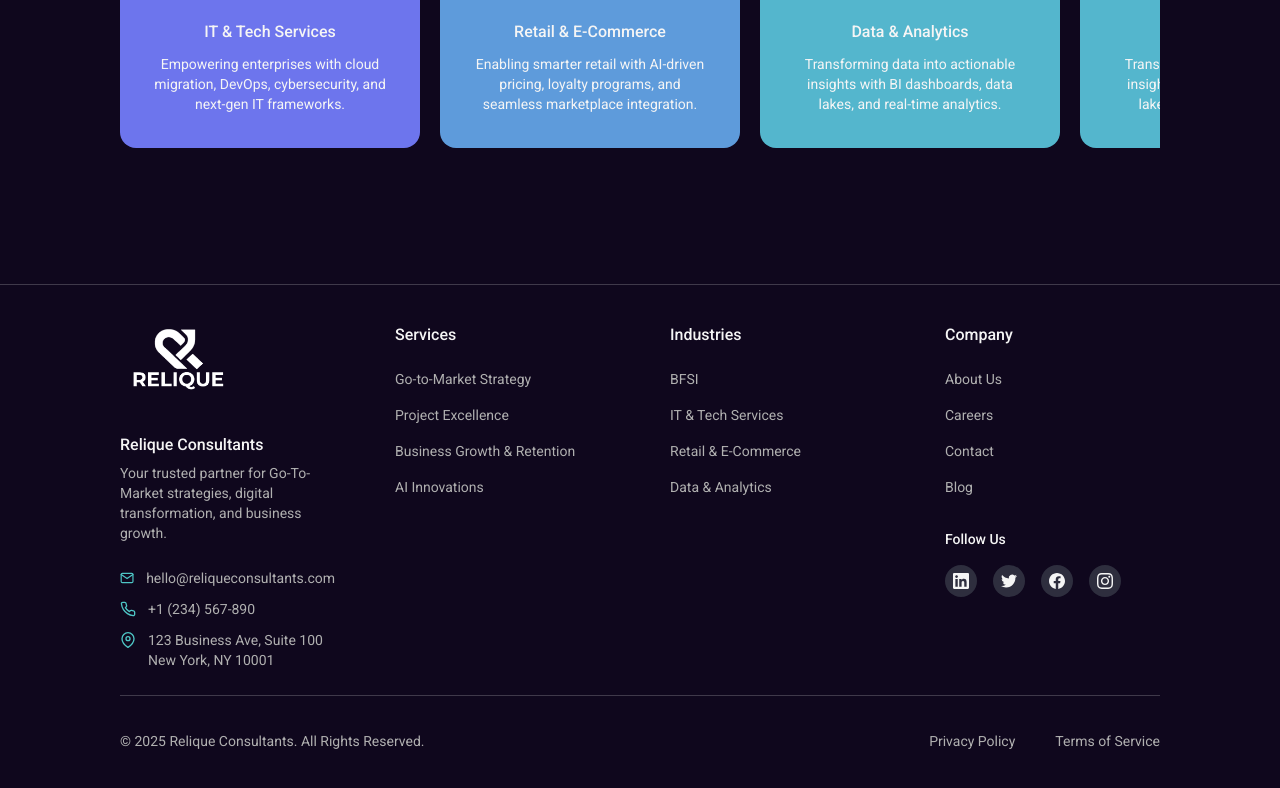
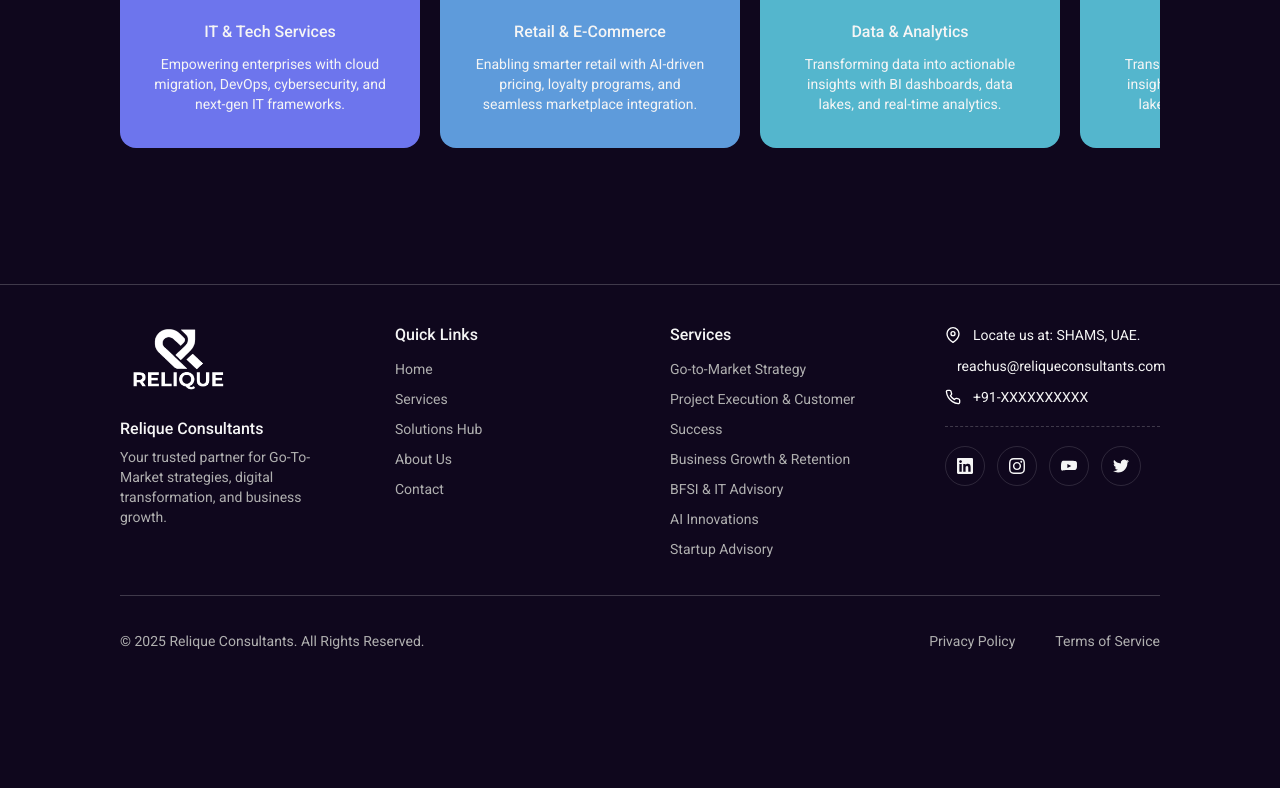
Before and after one commit to ankurmungekar/relique, a React (Create React App) app: page / in a window 1280 px wide. Shown: the part 2616-3404 px from the top of the page. After the commit the page ends 3304 px from the top, so only its background shows below. Built offline with nearby package versions, Linux system fonts and the light colour scheme.

Commit message:
footer changes done

```diff
--- a/src/components/layout/Footer.tsx
+++ b/src/components/layout/Footer.tsx
@@ -1,5 +1,5 @@
 import React from 'react';
-import { Mail, Phone, MapPin, Linkedin, Twitter, Facebook, Instagram } from '../ui/icons/ChevronIcons';
+import { Mail, Phone, MapPin, Linkedin, Twitter, Youtube, Instagram } from '../ui/icons/ChevronIcons';
 
 const Footer: React.FC = () => {
   return (
@@ -9,10 +9,10 @@ const Footer: React.FC = () => {
 
       <div className="max-w-[1440px] mx-auto px-[120px] pt-[40px] pb-[31px]">
         {/* Main Footer Content */}
-        <div className="grid grid-cols-4 gap-[60px] mb-[25px]">
+        <div className="grid grid-cols-4 gap-[60px] mb-[30px]">
           {/* Company Info */}
           <div>
-            <div className="mb-[32px]">
+            <div className="mb-[15px]">
               <img
                 src="/images/relique-logo-white.png"
                 alt="Relique Consultants"
@@ -33,197 +33,175 @@ const Footer: React.FC = () => {
             >
               Your trusted partner for Go-To-Market strategies, digital transformation, and business growth.
             </p>
+          </div>
 
-            {/* Contact Info */}
-            <div className="space-y-[11px]">
-              <div className="flex items-center gap-[12px]">
-                <Mail size={16} className="text-[#4EC6C6]" />
-                <a
-                  href="mailto:hello@reliqueconsultants.com"
-                  className="text-[#B0B0B0] font-normal text-[14px] leading-[1.43em] hover:text-[#4EC6C6] transition-colors duration-300"
+          {/* Quick Links */}
+          <div>
+            <h4
+              className="text-[#F5F5F5] font-medium text-[16px] leading-[1.25em] mb-[10px]"
               style={{ fontFamily: 'Roboto' }}
             >
-                  hello@reliqueconsultants.com
-                </a>
-              </div>
-
-              <div className="flex items-center gap-[12px]">
-                <Phone size={16} className="text-[#4EC6C6]" />
+              Quick Links
+            </h4>
+            <div className="space-y-0">
               <a
-                  href="tel:+1234567890"
-                  className="text-[#B0B0B0] font-normal text-[14px] leading-[1.43em] hover:text-[#4EC6C6] transition-colors duration-300"
+                href="/"
+                className="block text-[#B0B0B0] font-normal text-[14px] leading-[2.14em] hover:text-[#4EC6C6] transition-colors duration-300"
                 style={{ fontFamily: 'Roboto' }}
               >
-                  +1 (234) 567-890
+                Home
               </a>
-              </div>
-
-              <div className="flex items-start gap-[12px]">
-                <MapPin size={16} className="text-[#4EC6C6] mt-[2px]" />
-                <span
-                  className="text-[#B0B0B0] font-normal text-[14px] leading-[1.43em]"
+              <a
+                href="/services"
+                className="block text-[#B0B0B0] font-normal text-[14px] leading-[2.14em] hover:text-[#4EC6C6] transition-colors duration-300"
                 style={{ fontFamily: 'Roboto' }}
               >
-                  123 Business Ave, Suite 100<br />
-                  New York, NY 10001
-                </span>
-              </div>
+                Services
+              </a>
+              <a
+                href="/solutions"
+                className="block text-[#B0B0B0] font-normal text-[14px] leading-[2.14em] hover:text-[#4EC6C6] transition-colors duration-300"
+                style={{ fontFamily: 'Roboto' }}
+              >
+                Solutions Hub
+              </a>
+              <a
+                href="/about"
+                className="block text-[#B0B0B0] font-normal text-[14px] leading-[2.14em] hover:text-[#4EC6C6] transition-colors duration-300"
+                style={{ fontFamily: 'Roboto' }}
+              >
+                About Us
+              </a>
+              <a
+                href="/contact"
+                className="block text-[#B0B0B0] font-normal text-[14px] leading-[2.14em] hover:text-[#4EC6C6] transition-colors duration-300"
+                style={{ fontFamily: 'Roboto' }}
+              >
+                Contact
+              </a>
             </div>
           </div>
 
           {/* Services */}
           <div>
             <h4
-              className="text-[#F5F5F5] font-medium text-[16px] leading-[1.25em] mb-[24px]"
+              className="text-[#F5F5F5] font-medium text-[16px] leading-[1.25em] mb-[10px]"
               style={{ fontFamily: 'Roboto' }}
             >
               Services
             </h4>
-            <div className="space-y-[16px]">
+            <div className="space-y-0">
               <a
-                href="#go-to-market"
-                className="block text-[#B0B0B0] font-normal text-[14px] leading-[1.43em] hover:text-[#4EC6C6] transition-colors duration-300"
+                href="/services/go-to-market-strategy"
+                className="block text-[#B0B0B0] font-normal text-[14px] leading-[2.14em] hover:text-[#4EC6C6] transition-colors duration-300"
                 style={{ fontFamily: 'Roboto' }}
               >
                 Go-to-Market Strategy
               </a>
               <a
-                href="#project-excellence"
-                className="block text-[#B0B0B0] font-normal text-[14px] leading-[1.43em] hover:text-[#4EC6C6] transition-colors duration-300"
+                href="/services/project-execution"
+                className="block text-[#B0B0B0] font-normal text-[14px] leading-[2.14em] hover:text-[#4EC6C6] transition-colors duration-300"
                 style={{ fontFamily: 'Roboto' }}
               >
-                Project Excellence
+                Project Execution & Customer Success
               </a>
               <a
-                href="#business-growth"
-                className="block text-[#B0B0B0] font-normal text-[14px] leading-[1.43em] hover:text-[#4EC6C6] transition-colors duration-300"
+                href="/services/business-growth"
+                className="block text-[#B0B0B0] font-normal text-[14px] leading-[2.14em] hover:text-[#4EC6C6] transition-colors duration-300"
                 style={{ fontFamily: 'Roboto' }}
               >
                 Business Growth & Retention
               </a>
               <a
-                href="#ai-innovations"
-                className="block text-[#B0B0B0] font-normal text-[14px] leading-[1.43em] hover:text-[#4EC6C6] transition-colors duration-300"
+                href="/services/bfsi-it-advisory"
+                className="block text-[#B0B0B0] font-normal text-[14px] leading-[2.14em] hover:text-[#4EC6C6] transition-colors duration-300"
+                style={{ fontFamily: 'Roboto' }}
+              >
+                BFSI & IT Advisory
+              </a>
+              <a
+                href="/services/ai-innovations"
+                className="block text-[#B0B0B0] font-normal text-[14px] leading-[2.14em] hover:text-[#4EC6C6] transition-colors duration-300"
                 style={{ fontFamily: 'Roboto' }}
               >
                 AI Innovations
               </a>
-            </div>
-          </div>
-
-          {/* Industries */}
-          <div>
-            <h4
-              className="text-[#F5F5F5] font-medium text-[16px] leading-[1.25em] mb-[24px]"
+              <a
+                href="/services/startup-advisory"
+                className="block text-[#B0B0B0] font-normal text-[14px] leading-[2.14em] hover:text-[#4EC6C6] transition-colors duration-300"
                 style={{ fontFamily: 'Roboto' }}
               >
-              Industries
-            </h4>
-            <div className="space-y-[16px]">
-              <a
-                href="#bfsi"
-                className="block text-[#B0B0B0] font-normal text-[14px] leading-[1.43em] hover:text-[#4EC6C6] transition-colors duration-300"
-                style={{ fontFamily: 'Roboto' }}
-              >
-                BFSI
-              </a>
-              <a
-                href="#it-tech"
-                className="block text-[#B0B0B0] font-normal text-[14px] leading-[1.43em] hover:text-[#4EC6C6] transition-colors duration-300"
-                style={{ fontFamily: 'Roboto' }}
-              >
-                IT & Tech Services
-              </a>
-              <a
-                href="#retail"
-                className="block text-[#B0B0B0] font-normal text-[14px] leading-[1.43em] hover:text-[#4EC6C6] transition-colors duration-300"
-                style={{ fontFamily: 'Roboto' }}
-              >
-                Retail & E-Commerce
-              </a>
-              <a
-                href="#data-analytics"
-                className="block text-[#B0B0B0] font-normal text-[14px] leading-[1.43em] hover:text-[#4EC6C6] transition-colors duration-300"
-                style={{ fontFamily: 'Roboto' }}
-              >
-                Data & Analytics
+                Startup Advisory
               </a>
             </div>
           </div>
 
-          {/* Company */}
+          {/* Contact Info & Social Media */}
           <div>
-            <h4
-              className="text-[#F5F5F5] font-medium text-[16px] leading-[1.25em] mb-[24px]"
+            {/* Contact Info */}
+            <div className="space-y-[11px] mb-[19px]">
+              <div className="flex items-start gap-[12px]">
+                <MapPin size={16} className="text-[#FFFFFF] mt-[2px]" />
+                <span
+                  className="text-[#F5F5F5] font-normal text-[14px] leading-[1.43em]"
                   style={{ fontFamily: 'Roboto' }}
                 >
-              Company
-            </h4>
-            <div className="space-y-[16px]">
+                  Locate us at: SHAMS, UAE.
+                </span>
+              </div>
+
+              <div className="flex items-center gap-[12px]">
+                <Mail size={15} className="text-[#FFFFFF]" />
                 <a
-                href="#about"
-                className="block text-[#B0B0B0] font-normal text-[14px] leading-[1.43em] hover:text-[#4EC6C6] transition-colors duration-300"
+                  href="mailto:reachus@reliqueconsultants.com"
+                  className="text-[#F5F5F5] font-normal text-[14px] leading-[1.43em] hover:text-[#4EC6C6] transition-colors duration-300"
                   style={{ fontFamily: 'Roboto' }}
                 >
-                About Us
-              </a>
-              <a
-                href="#careers"
-                className="block text-[#B0B0B0] font-normal text-[14px] leading-[1.43em] hover:text-[#4EC6C6] transition-colors duration-300"
-                style={{ fontFamily: 'Roboto' }}
-              >
-                Careers
-              </a>
-              <a
-                href="#contact"
-                className="block text-[#B0B0B0] font-normal text-[14px] leading-[1.43em] hover:text-[#4EC6C6] transition-colors duration-300"
-                style={{ fontFamily: 'Roboto' }}
-              >
-                Contact
-              </a>
-              <a
-                href="#blog"
-                className="block text-[#B0B0B0] font-normal text-[14px] leading-[1.43em] hover:text-[#4EC6C6] transition-colors duration-300"
-                style={{ fontFamily: 'Roboto' }}
-              >
-                Blog
+                  reachus@reliqueconsultants.com
                 </a>
               </div>
 
-            {/* Social Media */}
-            <div className="mt-[32px]">
-              <h5
-                className="text-[#F5F5F5] font-medium text-[14px] leading-[1.43em] mb-[16px]"
+              <div className="flex items-center gap-[12px]">
+                <Phone size={16} className="text-[#FFFFFF]" />
+                <a
+                  href="tel:+91XXXXXXXXXX"
+                  className="text-[#F5F5F5] font-normal text-[14px] leading-[1.43em] hover:text-[#4EC6C6] transition-colors duration-300"
                   style={{ fontFamily: 'Roboto' }}
                 >
-                Follow Us
-              </h5>
-              <div className="flex items-center gap-[16px]">
+                  +91-XXXXXXXXXX
+                </a>
+              </div>
+            </div>
+
+            {/* Divider Line */}
+            <div className="w-full h-[1px] mb-[19px] border-t border-dashed border-white/20"></div>
+
+            {/* Social Media */}
+            <div className="flex items-center gap-[12px]">
               <a
                 href="#linkedin"
-                  className="w-[32px] h-[32px] rounded-full bg-[#2E2E3E] flex items-center justify-center hover:bg-[#4EC6C6] transition-colors duration-300"
+                className="w-[40px] h-[40px] rounded-full border border-white/[0.13] flex items-center justify-center hover:bg-[#4EC6C6] transition-colors duration-300"
               >
                 <Linkedin size={16} className="text-[#F5F5F5]" />
               </a>
               <a
+                href="#instagram"
+                className="w-[40px] h-[40px] rounded-full border border-white/[0.13] flex items-center justify-center hover:bg-[#4EC6C6] transition-colors duration-300"
+              >
+                <Instagram size={16} className="text-[#F5F5F5]" />
+              </a>
+              <a
+                href="#youtube"
+                className="w-[40px] h-[40px] rounded-full border border-white/[0.13] flex items-center justify-center hover:bg-[#4EC6C6] transition-colors duration-300"
+              >
+                <Youtube size={16} className="text-[#F5F5F5]" />
+              </a>
+              <a
                 href="#twitter"
-                  className="w-[32px] h-[32px] rounded-full bg-[#2E2E3E] flex items-center justify-center hover:bg-[#4EC6C6] transition-colors duration-300"
+                className="w-[40px] h-[40px] rounded-full border border-white/[0.13] flex items-center justify-center hover:bg-[#4EC6C6] transition-colors duration-300"
               >
                 <Twitter size={16} className="text-[#F5F5F5]" />
               </a>
-                <a
-                  href="#facebook"
-                  className="w-[32px] h-[32px] rounded-full bg-[#2E2E3E] flex items-center justify-center hover:bg-[#4EC6C6] transition-colors duration-300"
-                >
-                  <Facebook size={16} className="text-[#F5F5F5]" />
-                </a>
-                <a
-                  href="#instagram"
-                  className="w-[32px] h-[32px] rounded-full bg-[#2E2E3E] flex items-center justify-center hover:bg-[#4EC6C6] transition-colors duration-300"
-                >
-                  <Instagram size={16} className="text-[#F5F5F5]" />
-                </a>
-              </div>
             </div>
           </div>
         </div>
--- a/src/components/ui/icons/ChevronIcons.tsx
+++ b/src/components/ui/icons/ChevronIcons.tsx
@@ -150,3 +150,15 @@ export const Instagram: React.FC<IconProps> = ({ size = 24, className = "" }) =>
     <path d="M12 2.163c3.204 0 3.584.012 4.85.07 3.252.148 4.771 1.691 4.919 4.919.058 1.265.069 1.645.069 4.849 0 3.205-.012 3.584-.069 4.849-.149 3.225-1.664 4.771-4.919 4.919-1.266.058-1.644.07-4.85.07-3.204 0-3.584-.012-4.849-.07-3.26-.149-4.771-1.699-4.919-4.92-.058-1.265-.07-1.644-.07-4.849 0-3.204.013-3.583.07-4.849.149-3.227 1.664-4.771 4.919-4.919 1.266-.057 1.645-.069 4.849-.069zm0-2.163c-3.259 0-3.667.014-4.947.072-4.358.2-6.78 2.618-6.98 6.98-.059 1.281-.073 1.689-.073 4.948 0 3.259.014 3.668.072 4.948.2 4.358 2.618 6.78 6.98 6.98 1.281.058 1.689.072 4.948.072 3.259 0 3.668-.014 4.948-.072 4.354-.2 6.782-2.618 6.979-6.98.059-1.28.073-1.689.073-4.948 0-3.259-.014-3.667-.072-4.947-.196-4.354-2.617-6.78-6.979-6.98-1.281-.059-1.69-.073-4.949-.073zm0 5.838c-3.403 0-6.162 2.759-6.162 6.162s2.759 6.163 6.162 6.163 6.162-2.759 6.162-6.163c0-3.403-2.759-6.162-6.162-6.162zm0 10.162c-2.209 0-4-1.79-4-4 0-2.209 1.791-4 4-4s4 1.791 4 4c0 2.21-1.791 4-4 4zm6.406-11.845c-.796 0-1.441.645-1.441 1.44s.645 1.44 1.441 1.44c.795 0 1.439-.645 1.439-1.44s-.644-1.44-1.439-1.44z"/>
   </svg>
 );
+
+export const Youtube: React.FC<IconProps> = ({ size = 24, className = "" }) => (
+  <svg
+    width={size}
+    height={size}
+    viewBox="0 0 24 24"
+    fill="currentColor"
+    className={className}
+  >
+    <path d="M23.523 6.477c-.141-.983-.841-1.683-1.824-1.824C20.536 4 12 4 12 4s-8.523 0-9.236.14c-.983.141-1.683.841-1.824 1.824C0 7.477 0 12 0 12s0 4.523.14 5.236c.141.983.841 1.683 1.824 1.824C2.477 18 12 18 12 18s8.523 0 9.236-.14c.983-.141 1.683-.841 1.824-1.824C24 16.523 24 12 24 12s0-4.523-.14-5.236zM9.555 15.168V8.832L15.445 12l-5.89 3.168z"/>
+  </svg>
+);
```
Lines whose indentation alone changed are shown as unchanged.
